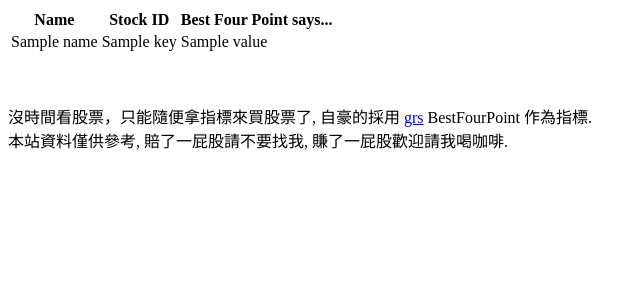
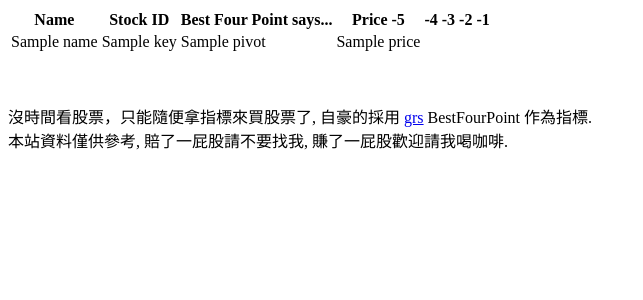
Before and after one commit to mlouielu/stocker, a Flask app: template templates/stocker.html in a window 1280 px wide. Shown: the top 300 px of the page, without its empty margins (0-643 px from the left). Run offline with Flask 2, Linux system fonts and the light colour scheme; the template is opened without the code that fills it: most values are stand-ins (such as "Sample title", 1, 10 or a date in 2020).

Commit message:
Update info

```diff
--- a/app.py
+++ b/app.py
@@ -45,7 +45,7 @@ def stocker():
         elif bfp and bfp[0] is False:
             buy_or_sell = "Sell it."
 
-        st[stock] = buy_or_sell
+        st[stock] = {'pivot': buy_or_sell, 'price': s.price[-5:]}
 
     return render_template('stocker.html', stock=st, name=stock_name)
 
--- a/templates/stocker.html
+++ b/templates/stocker.html
@@ -30,17 +30,27 @@
         <th>Name</th>
         <th>Stock ID</th>
         <th>Best Four Point says...</th>
+        <th>Price -5</th>
+        <th>-4</th>
+        <th>-3</th>
+        <th>-2</th>
+        <th>-1</th>
     </tr>
     {% for key, value in stock.items() %}
     <tr>
         <td>{{ name[key] }}</td>
         <td>{{ key }}</td>
-        <td>{{ value }}</td>
+        <td>{{ value['pivot'] }}</td>
+        {% for p in value['price'] %}
+        <td>{{ p }}</td>
+        {% endfor %}
     </tr>
     {% endfor %}
 
 </table>
 <div style='padding-top: 50px'>
+
+
 沒時間看股票，只能隨便拿指標來買股票了, 自豪的採用 <a href='https://github.com/toomore/grs'>grs</a> BestFourPoint 作為指標.<br>
 本站資料僅供參考, 賠了一屁股請不要找我, 賺了一屁股歡迎請我喝咖啡.
 </div>
```
